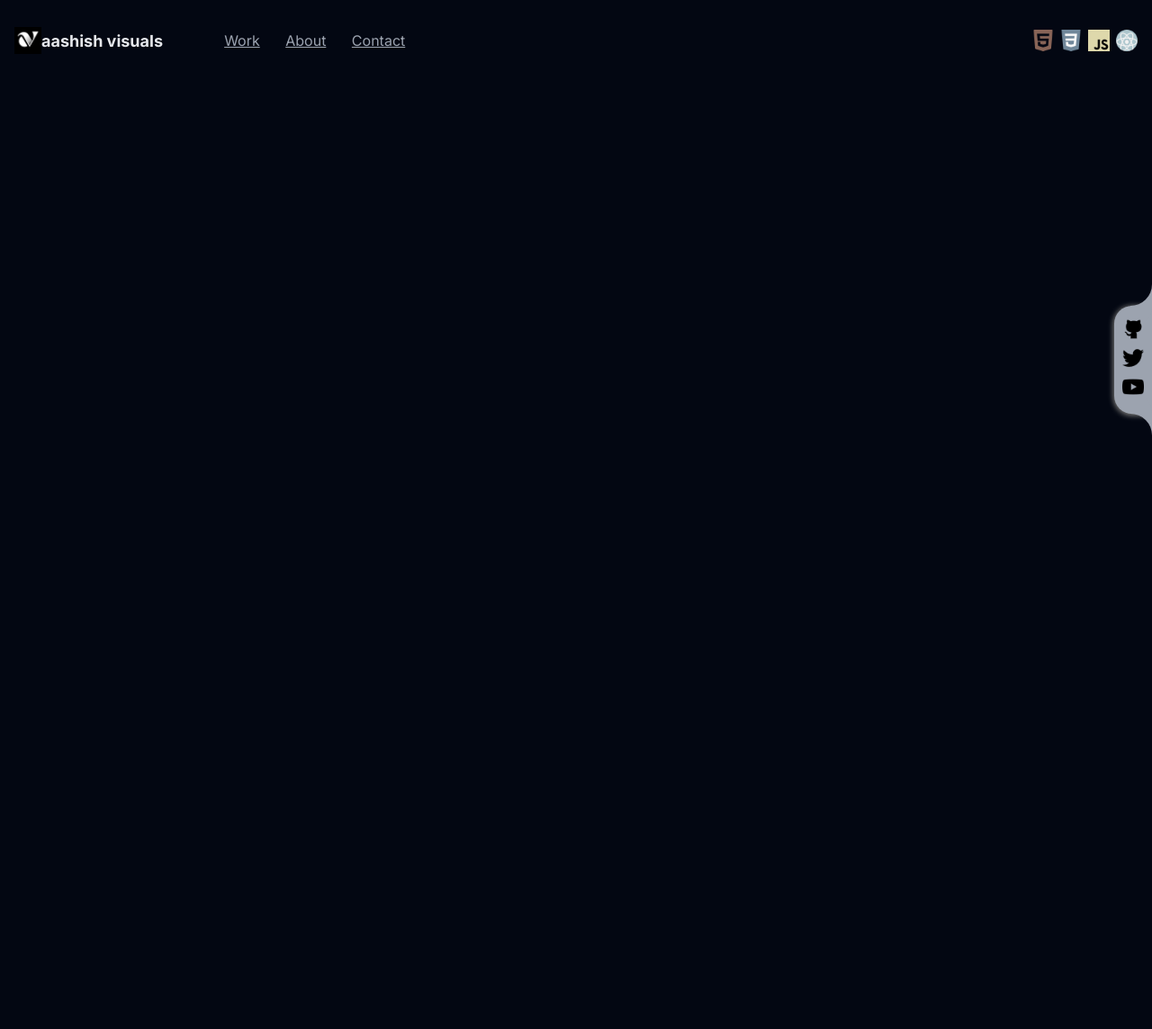
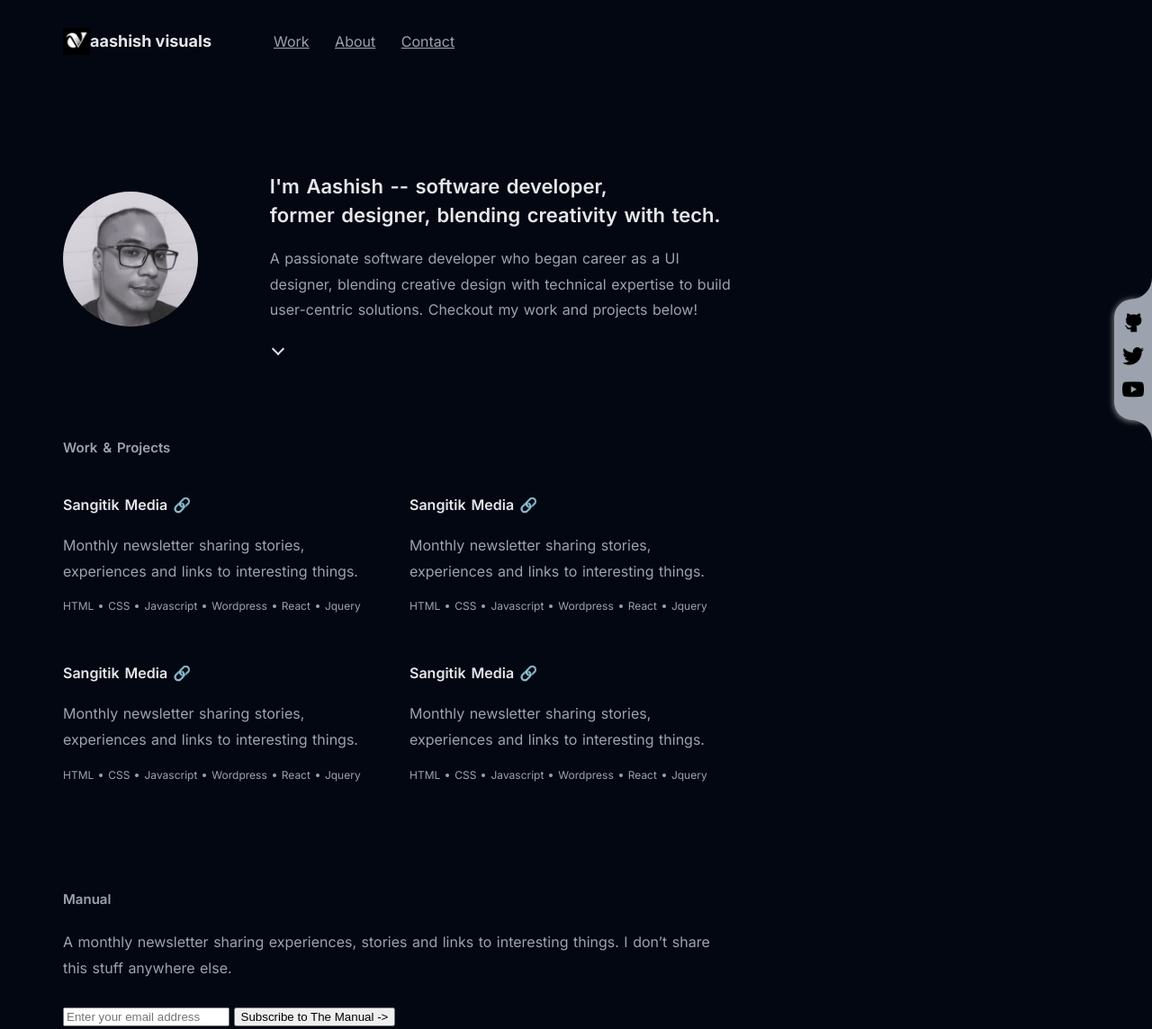
Before and after one commit to aashish-nomad/simple-css-projects, a plain HTML site: page simple-portfolio-site/index.html in a window 1280 px wide. Shown: the whole page at 90% size. Before the commit the page ends 800 px from the top, so only its background shows below. Drawn offline with Linux system fonts and the light colour scheme.

Commit message:
Design fixes for Simple portfolio site

```diff
--- a/simple-portfolio-site/css/style.css
+++ b/simple-portfolio-site/css/style.css
@@ -9,39 +9,42 @@ body {
   padding: 0;
   background-color: #030712;
   font-family: "Inter", sans-serif;
+  color: #9ca3af;
+  font-size: 16px;
+  line-height: 1.8;
+}
+
+h1,
+h2,
+h3,
+h4,
+h5,
+h6 {
+  word-spacing: 2px;
+}
+
+p {
+  word-spacing: 1px;
 }
 
 nav h3.logo-text {
   color: #e5e7eb;
   margin: 0;
   font-size: 18px;
+  word-spacing: initial;
 }
 
 nav .nav-container {
   display: flex;
   justify-content: space-between;
   padding: 30px 16px;
-  max-width: 1400px;
+  max-width: 1140px;
   margin: auto;
 }
 
 nav .logo {
   height: 30px;
 }
-
-nav .tech-container {
-  flex-basis: 125px;
-  display: flex;
-  align-items: center;
-  gap: 7px;
-  justify-content: end;
-}
-
-nav .tech-container img {
-  height: 24px;
-  filter: grayscale(.8);
-}
-
 
 nav .menu-container {
   display: flex;
@@ -128,6 +131,155 @@ nav .hamburger {
   width: 24px;
 }
 
+.row {
+  max-width: 1140px;
+  margin-left: auto;
+  margin-right: auto;
+  padding-top: 80px;
+  padding-left: 16px;
+  padding-right: 16px;
+}
+
+.main-section {
+  display: flex;
+  align-items: center;
+}
+
+.section-title {
+  font-size: 15px;
+  font-weight: 600;
+  margin-top: 0;
+  margin-bottom: 20px;
+}
+
+.section-content-wrap {
+  max-width: 750px;
+}
+
+.section-content-wrap p {
+  margin-top: 0;
+  margin-bottom: 25px;
+}
+
+.headshot {
+  height: 150px;
+  width: 150px;
+  border-radius: 75px;
+  ;
+}
+
+.introduction-text {
+  margin-left: 7%;
+}
+
+.introduction-text h1 {
+  font-size: 22px;
+  font-weight: 600;
+  line-height: 32px;
+  color: #e5e7eb;
+}
+
+.introduction-text p {
+  max-width: 520px;
+}
+
+@media (max-width: 768px) {
+  .main-section {
+    flex-wrap: wrap;
+  }
+
+  .introduction-text {
+    margin-left: 1%;
+  }
+}
+
+.arrow {
+  border: solid #e5e7eb;
+  border-width: 0 2px 2px 0;
+  padding: 4px;
+  display: inline-block;
+  transform: rotate(45deg);
+}
+
+.project-cards {
+  display: flex;
+  max-width: 750px;
+  flex-wrap: wrap;
+}
+
+.project-card {
+  flex-basis: 335px;
+  margin-bottom: 35px;
+}
+
+.project-card:nth-child(odd) {
+  margin-right: 50px;
+}
+
+.project-card .title {
+  font-size: 16px;
+  font-weight: 600;
+
+}
+
+.project-card .title a {
+  color: #e5e7eb;
+  text-decoration: none;
+}
+
+.project-card .techstack {
+  width: 100%;
+  margin-bottom: 0;
+  font-size: 12px;
+  font-weight: 400;
+  line-height: 18px;
+  letter-spacing: 0px;
+  text-align: left;
+}
+
+.project-card .techstack span {
+  position: relative;
+}
+
+.project-card .techstack span:not(:first-child) {
+  padding-left: 16px;
+}
+
+.project-card .techstack span:not(:first-child):before {
+  content: '';
+  position: absolute;
+  height: 4px;
+  width: 4px;
+  top: 6px;
+  left: 6px;
+  border-radius: 2px;
+  background-color: #9ca3af;
+}
+
+
+.bounce {
+  padding-left: 4px;
+  animation: bounce 3s infinite;
+}
+
+@keyframes bounce {
+
+  0%,
+  20%,
+  50%,
+  80% {
+    transform: translateY(0);
+  }
+
+  40% {
+    transform: translateY(-10px);
+  }
+
+  60% {
+    transform: translateY(-5px);
+  }
+}
+
 @media (max-width: 600px) {
   nav .nav-container {
     padding: 15px;
@@ -150,8 +302,4 @@ nav .hamburger {
   nav h3.logo-text {
     font-size: 14px;
   }
-
-  nav .tech-container img {
-    height: 18px;
-  }
 }
--- a/simple-portfolio-site/index.html
+++ b/simple-portfolio-site/index.html
@@ -16,16 +16,10 @@
         <img class="logo" src="images/personal-brand.webp" alt="logo">
         <h3 class="logo-text">aashish visuals</h3>
         <div class="nav-links">
-          <a href="#" class="nav-link">Work</a>
+          <a href="#work" class="nav-link">Work</a>
           <a href="pages/about-me.html" class="nav-link">About</a>
           <a href="pages/contact.html" class="nav-link">Contact</a>
         </div>
-      </div>
-      <div class="tech-container">
-        <img src="images/html-5.png" alt="HTML 5 logo">
-        <img src="images/css-3.png" alt="CSS 3 logo">
-        <img src="images/js.png" alt="Javascript logo">
-        <img src="images/react.png" alt="React logl">
       </div>
     </div>
     <div class="hamburger-list-container hidden">
@@ -47,6 +41,63 @@
     </a>
   </div>
 
+  <section class="row main-section">
+    <img class="headshot" src="images/profile-headshot.jpg" alt="Aashish headshot">
+    <div class="introduction-text">
+      <h1>I'm Aashish -- software developer,<br> former designer, blending creativity with tech.</h1>
+      <p>A passionate software developer who began career as a UI designer, blending creative design with technical
+        expertise to build user-centric solutions. Checkout my work and projects below!</p>
+      <div class="bounce"><i class="arrow"></i></div>
+    </div>
+  </section>
+
+  <section class="row work-section" id="work">
+    <h4 class="section-title">Work &amp; Projects</h4>
+    <div class="project-cards">
+      <div class="project-card">
+        <h3 class="title"><a href="#">Sangitik Media <span>🔗</span></a></h3>
+        <p class="description">Monthly newsletter sharing stories, experiences and links to interesting things.</p>
+        <p class="techstack">
+          <span>HTML</span><span>CSS</span><span>Javascript</span><span>Wordpress</span><span>React</span><span>Jquery</span>
+        </p>
+      </div>
+      <div class="project-card">
+        <h3 class="title"><a href="#">Sangitik Media <span>🔗</span></a></h3>
+        <p class="description">Monthly newsletter sharing stories, experiences and links to interesting things.</p>
+        <p class="techstack">
+          <span>HTML</span><span>CSS</span><span>Javascript</span><span>Wordpress</span><span>React</span><span>Jquery</span>
+        </p>
+      </div>
+      <div class="project-card">
+        <h3 class="title"><a href="#">Sangitik Media <span>🔗</span></a></h3>
+        <p class="description">Monthly newsletter sharing stories, experiences and links to interesting things.</p>
+        <p class="techstack">
+          <span>HTML</span><span>CSS</span><span>Javascript</span><span>Wordpress</span><span>React</span><span>Jquery</span>
+        </p>
+      </div>
+      <div class="project-card">
+        <h3 class="title"><a href="#">Sangitik Media <span>🔗</span></a></h3>
+        <p class="description">Monthly newsletter sharing stories, experiences and links to interesting things.</p>
+        <p class="techstack">
+          <span>HTML</span><span>CSS</span><span>Javascript</span><span>Wordpress</span><span>React</span><span>Jquery</span>
+        </p>
+      </div>
+    </div>
+
+  </section>
+
+  <section class="row manual-section">
+    <h4 class="section-title">Manual</h4>
+    <div class="section-content-wrap">
+      <p>A monthly newsletter sharing experiences, stories and links to interesting things. I don’t share this stuff anywhere else.</p>
+      <form class="" id="subForm">
+        <input autocomplete="Email" aria-label="Email" placeholder="Enter your email address" maxlength="200" required="" type="email">
+        <button type="submit">Subscribe to The Manual -&gt;</button>
+      </form>
+    </div>
+
+  </section>
+
 </body>
 
 </html>
```
Also changed, not shown: simple-portfolio-site/images/profile-headshot.jpg (added).
